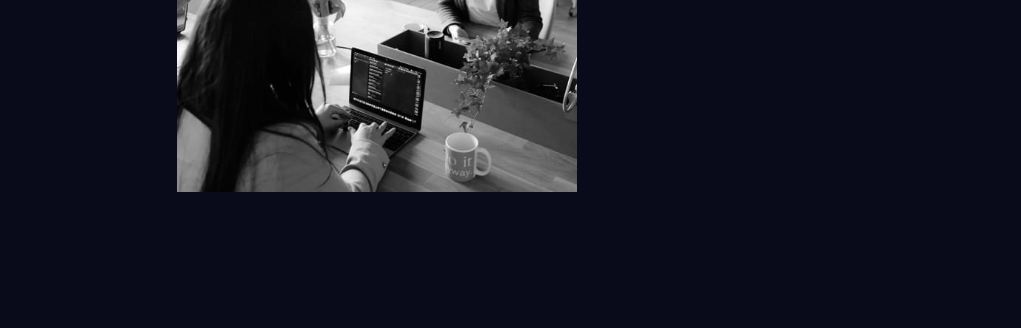
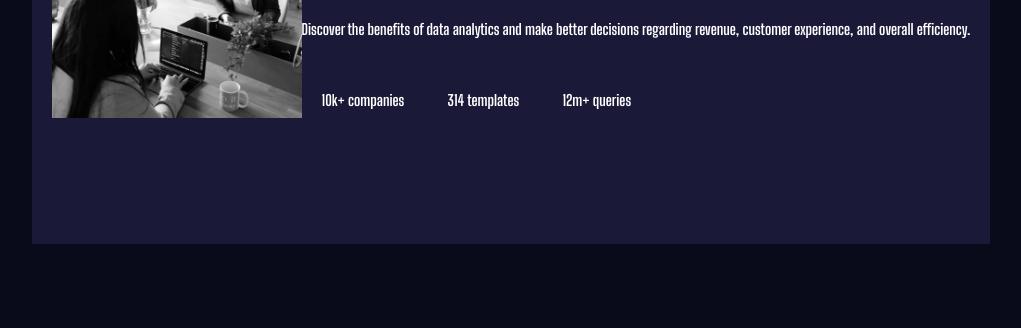
Before and after one commit to jenCkw/challenge2Frontedmentor, a plain HTML site: page index.html in a window 1280 px wide. Shown: the part 138-466 px from the top of the page, without its empty margins (129-1150 px from the left). Drawn offline with Linux system fonts and the light colour scheme.

Commit message:
updating container and li

```diff
--- a/style.css
+++ b/style.css
@@ -31,6 +31,8 @@ p {
 li {
     color: #fff;
     line-height: 3;
+    padding: 20px;
+    text-align: center;
 
 }
 
@@ -53,6 +55,7 @@ img {
         height: 100vh;
         display: flex;
         justify-content: center;
+        padding: 20px 10px;
 
     }
     h1{
@@ -69,18 +72,24 @@ img {
     li {
         color: #fff;
         line-height: 3;
+        display: inline;
 
     }
 
     img {
-        width: 400px;
+        width: 250px;
         margin-bottom: 2.5rem;
     }
 
     .container {
-        display: grid;
-        flex-direction: column;
+        padding: 10px 20px;
+        display: flex;
+        flex-direction: row;
         color: #fff;
+        background-color: var(--Dark-desaturated-blue);
+        height: 45%;
+        margin: 20px 10px;
+
 
     }
 
```
